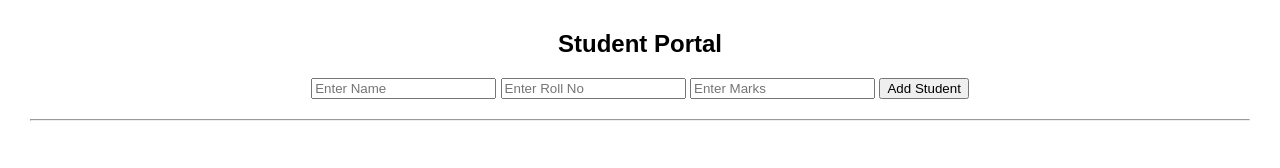
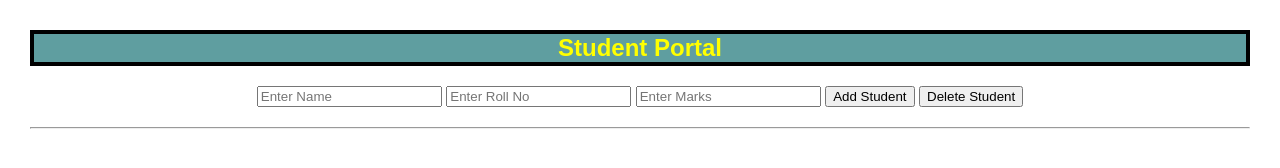
Before and after one commit to milyas1264/JS-Student-portal, a plain HTML site: page index.html in a window 1280 px wide. Drawn offline with Linux system fonts and the light colour scheme.

Commit message:
add delete button

```diff
--- a/index.html
+++ b/index.html
@@ -2,6 +2,14 @@
 <html>
 <head>
   <title>Student Portal</title>
+  <style>
+    h2 {
+      margin-bottom: 20px;
+      background-color: cadetblue;
+      border: 4px solid black;
+      color: yellow;
+    }
+  </style>
 </head>
 <body style="font-family: sans-serif; text-align: center; margin: 30px;">
 
@@ -12,6 +20,8 @@
   <input type="text" id="roll" placeholder="Enter Roll No" />
   <input type="number" id="marks" placeholder="Enter Marks" />
   <button onclick="addStudent()">Add Student</button>
+  <button onclick="deleteStudent()">Delete Student</button>
+
 
   <hr style="margin: 20px 0;">
 
--- a/script.js
+++ b/script.js
@@ -32,3 +32,8 @@ function addStudent() {
   document.getElementById("roll").value = "";
   document.getElementById("marks").value = "";
 }
+// Delete student
+function deleteStudent() {
+  let studentContainer = document.getElementById("studentContainer");
+  studentContainer.innerHTML = "";
+}
```
